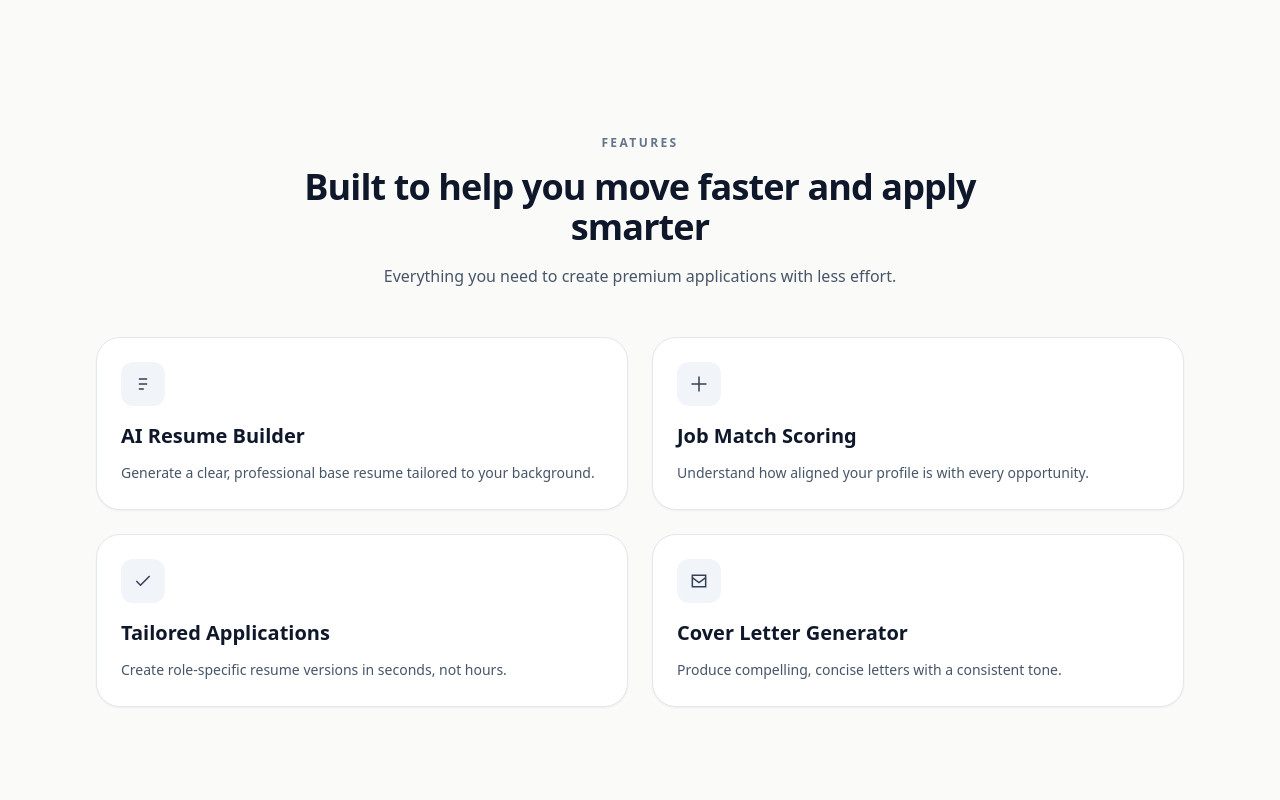
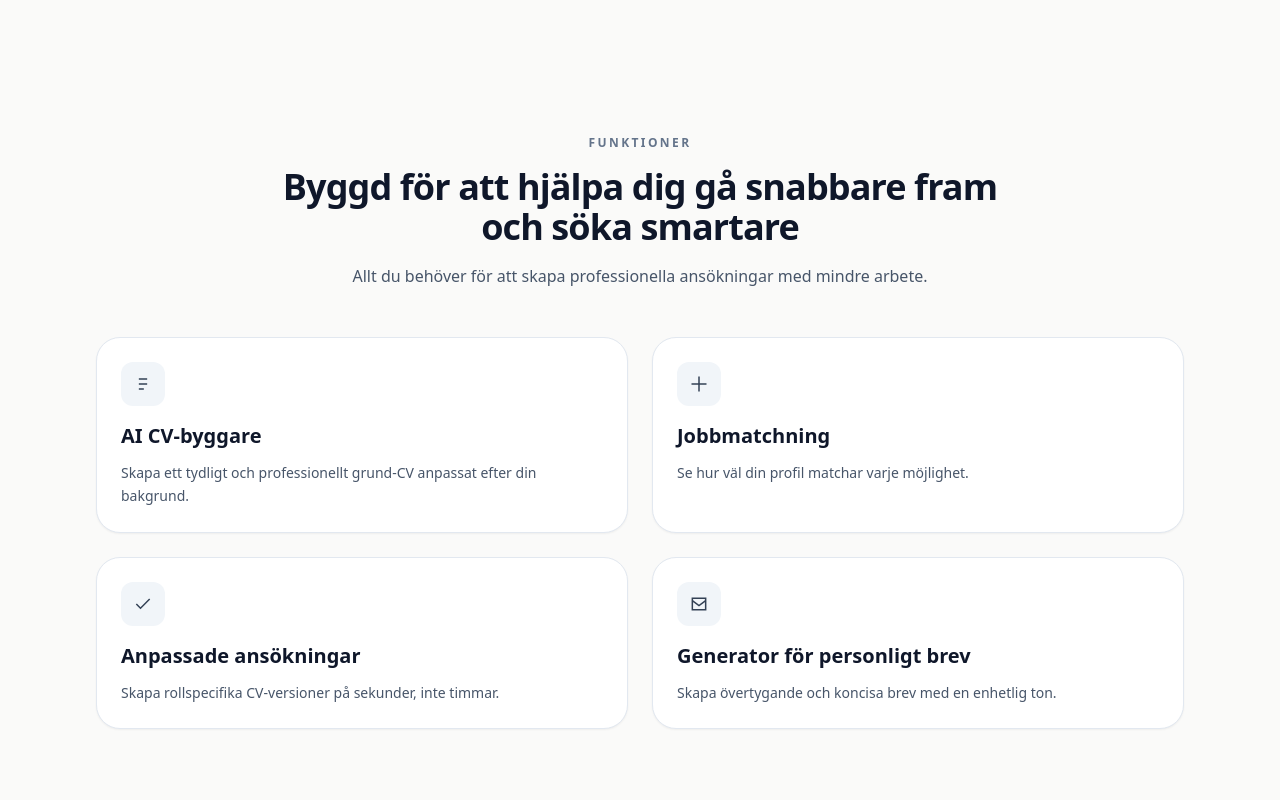
Before and after one commit to lukasgustvssons-cmd/CV, a Next.js app: page / in a window 1280 px wide. Shown: the part 1200-2000 px from the top of the page. Built offline with nearby package versions, Linux system fonts and the light colour scheme; no server answers.

Commit message:
Update metadata for better conversion

```diff
--- a/app/layout.tsx
+++ b/app/layout.tsx
@@ -3,8 +3,8 @@ import { ClerkProvider } from "@clerk/nextjs";
 import "./globals.css";
 
 export const metadata: Metadata = {
-  title: "TailorCV | AI-tailored applications",
-  description: "Land more interviews with AI-tailored applications.",
+ title: "TailorCV | Få fler intervjuer med AI",
+description: "Skapa skräddarsydda CV:n, personliga brev och se exakt hur du matchar jobbet.",
 };
 
 export default function RootLayout({
@@ -12,7 +12,7 @@ export default function RootLayout({
 }: Readonly<{ children: React.ReactNode }>) {
   return (
     <ClerkProvider>
-      <html lang="en">
+      <html lang="sv">
         <body>{children}</body>
       </html>
     </ClerkProvider>
--- a/app/page.tsx
+++ b/app/page.tsx
@@ -1,6 +1,5 @@
 "use client";
 
-import { useState } from "react";
 import { DemoPanel } from "@/components/DemoPanel";
 import { FeatureCard } from "@/components/FeatureCard";
 import { Footer } from "@/components/Footer";
@@ -12,8 +11,7 @@ import { StepCard } from "@/components/StepCard";
 import { copy, Lang } from "../lib/translations";
 
 export default function Home() {
-  const [lang, setLang] = useState<Lang>("en");
-  const t = copy[lang];
+const lang: Lang = "sv";  const t = copy[lang];
 
   const steps = [
     {
```
